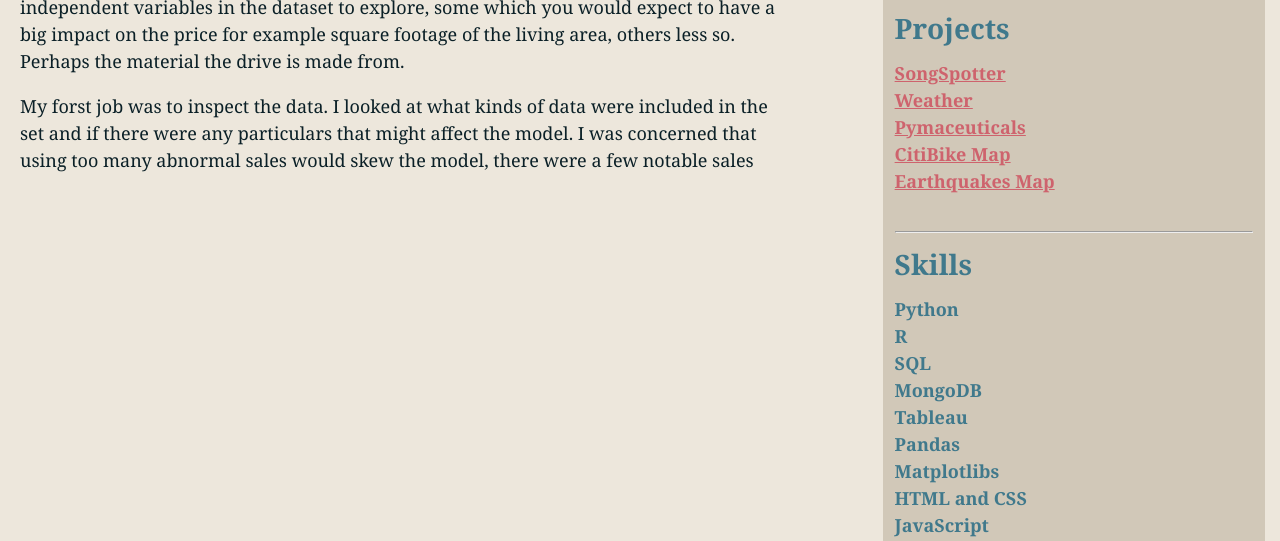
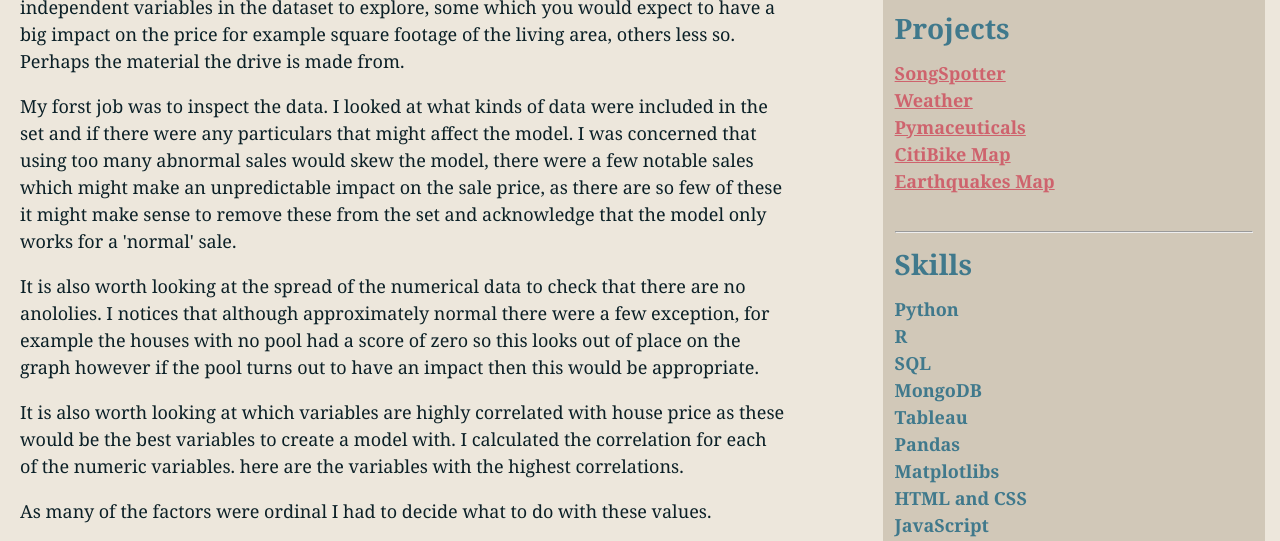
Before and after one commit to beckykwarren/HousingProject, a plain HTML site: page index.html in a window 1280 px wide. Shown: the part 259-800 px from the top of the page. Drawn offline with Linux system fonts and the light colour scheme.

Commit message:
added detail to choosing of variables description

```diff
--- a/index.html
+++ b/index.html
@@ -18,8 +18,11 @@
               <h2>Ames Iowa</h2>
           </section>
             <p>I wanted to explore some different Machine Learning models. I chose to investigate the Ames Iowa housing dataset as there appeared to be a lot to dig into. The target with this dataset is to create a model for predicting house prices. There were a whole range of independent variables in the dataset to explore, some which you would expect  to have a big impact on the price for example square footage of the living area, others less so. Perhaps the material the drive is made from.  </p>
-            <p> My forst job was to inspect the data. I looked at what kinds of data were included in the set and if there were any particulars that might affect the model. I was concerned that using too many abnormal sales would skew the model, there were a few notable sales </p>
-            <br>
+            <p> My forst job was to inspect the data. I looked at what kinds of data were included in the set and if there were any particulars that might affect the model. I was concerned that using too many abnormal sales would skew the model, there were a few notable sales which might make an unpredictable impact on the sale price, as there are so few of these it might make sense to remove these from the set and acknowledge that the model only works for a 'normal' sale.</p>
+            <p>It is also worth looking at the spread of the numerical data to check that there are no anololies. I notices that although approximately normal there were a few exception, for example the houses with no pool had a score of zero so this looks out of place on the graph however if the pool turns out to have an impact then this would be appropriate. </p>
+            <p>It is also worth looking at which variables are highly correlated with house price as these would be the best variables to create a model with. I calculated the correlation for each of the numeric variables. here are the variables with the highest correlations. </p>
+            <p>As many of the factors were ordinal I had to decide what to do with these values.</p>
+              <br>
             <!-- <table>
                 <tr>
                   <th>My Reading List:</th>
```
